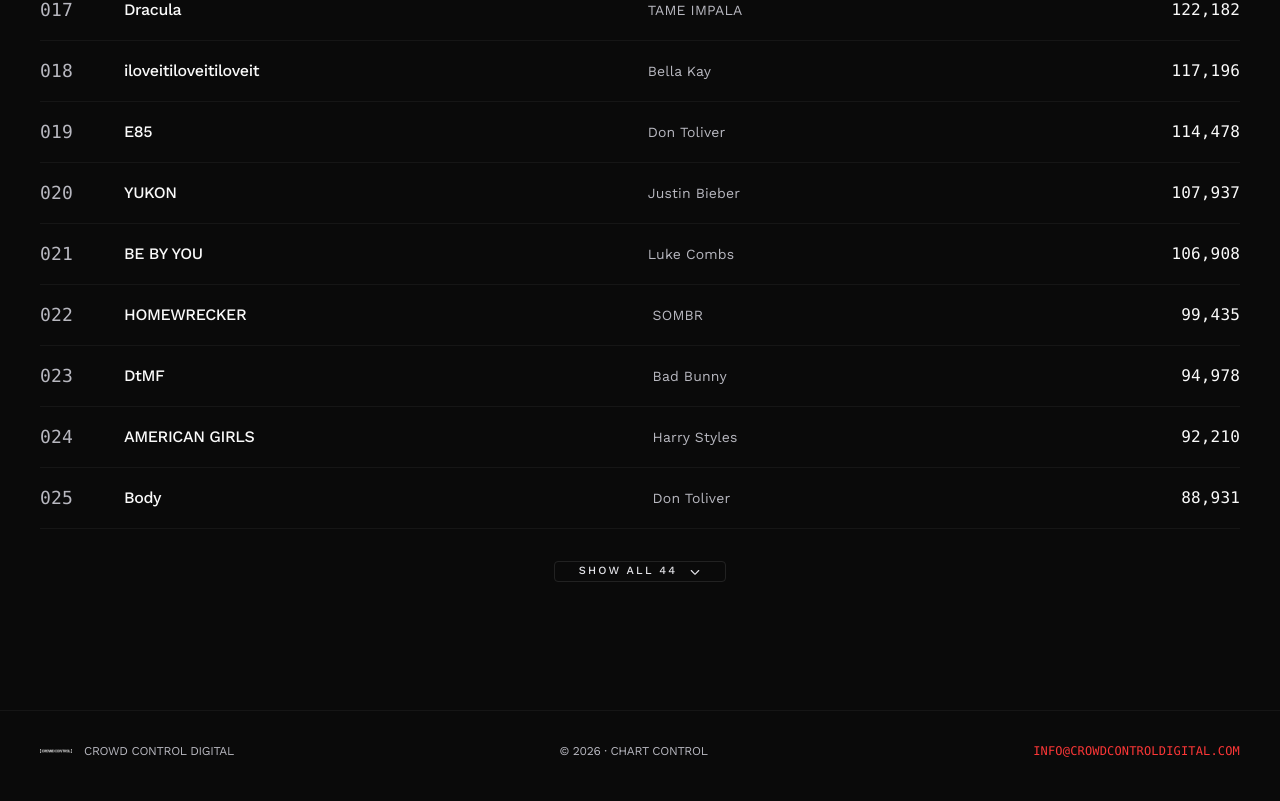
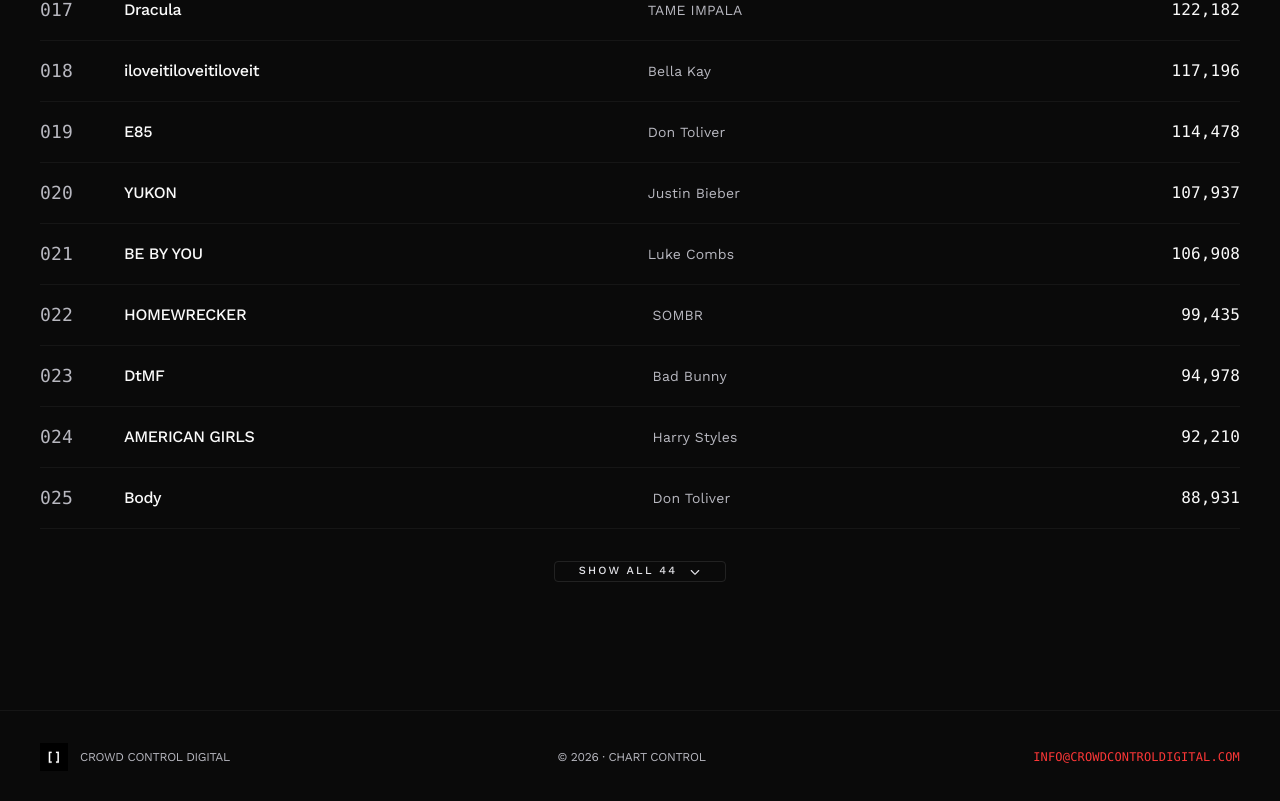
Before and after one commit to geoffshames/chart-control, a Next.js app: page / in a window 1280 px wide. Shown: the part 7436-8237 px from the top of the page. Built offline with nearby package versions, Linux system fonts and the light colour scheme.

Commit message:
Footer: swap wordmark for profile image (CC-LOGO-2025-PROFILE.png)

```diff
--- a/src/components/Footer.tsx
+++ b/src/components/Footer.tsx
@@ -1,7 +1,6 @@
 'use client';
 
 import { motion } from 'framer-motion';
-import Image from 'next/image';
 
 const Footer = () => {
   return (
@@ -15,12 +14,12 @@
           transition={{ duration: 0.5 }}
         >
           <div className="flex items-center gap-3">
-            <Image
-              src="/brand/CC-LOGO-2024-WHITE.png"
+            <img
+              src="/brand/CC-LOGO-2025-PROFILE.png"
               alt="Crowd Control Digital"
-              width={32}
-              height={32}
-              className="w-8 h-auto"
+              width={28}
+              height={28}
+              style={{ width: '28px', height: '28px', display: 'block' }}
             />
             <span className="text-xs text-[#B8B8C0] tracking-tight">
               CROWD CONTROL DIGITAL
```
Also changed, not shown: public/brand/CC-LOGO-2025-PROFILE.png (added).
